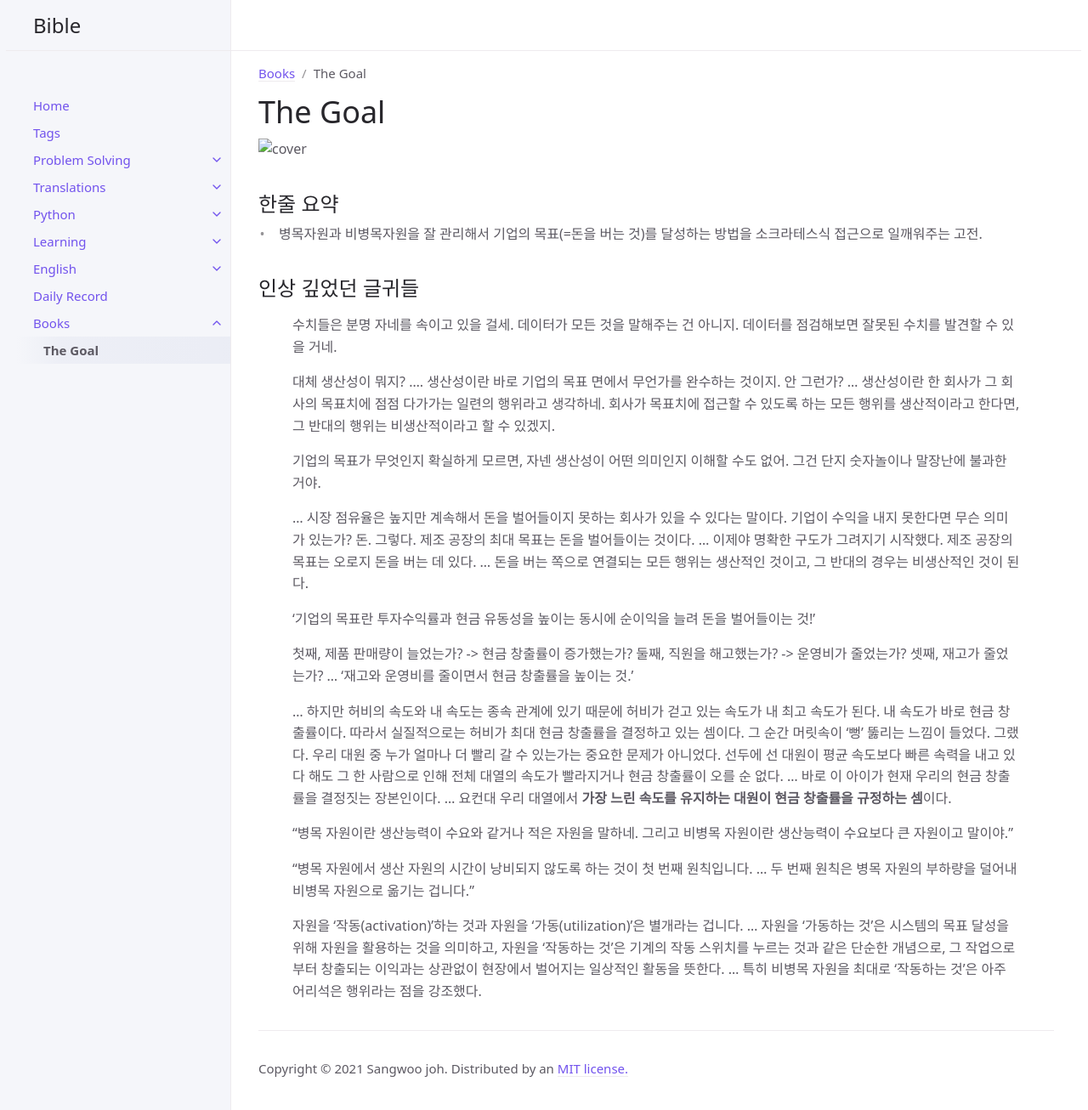
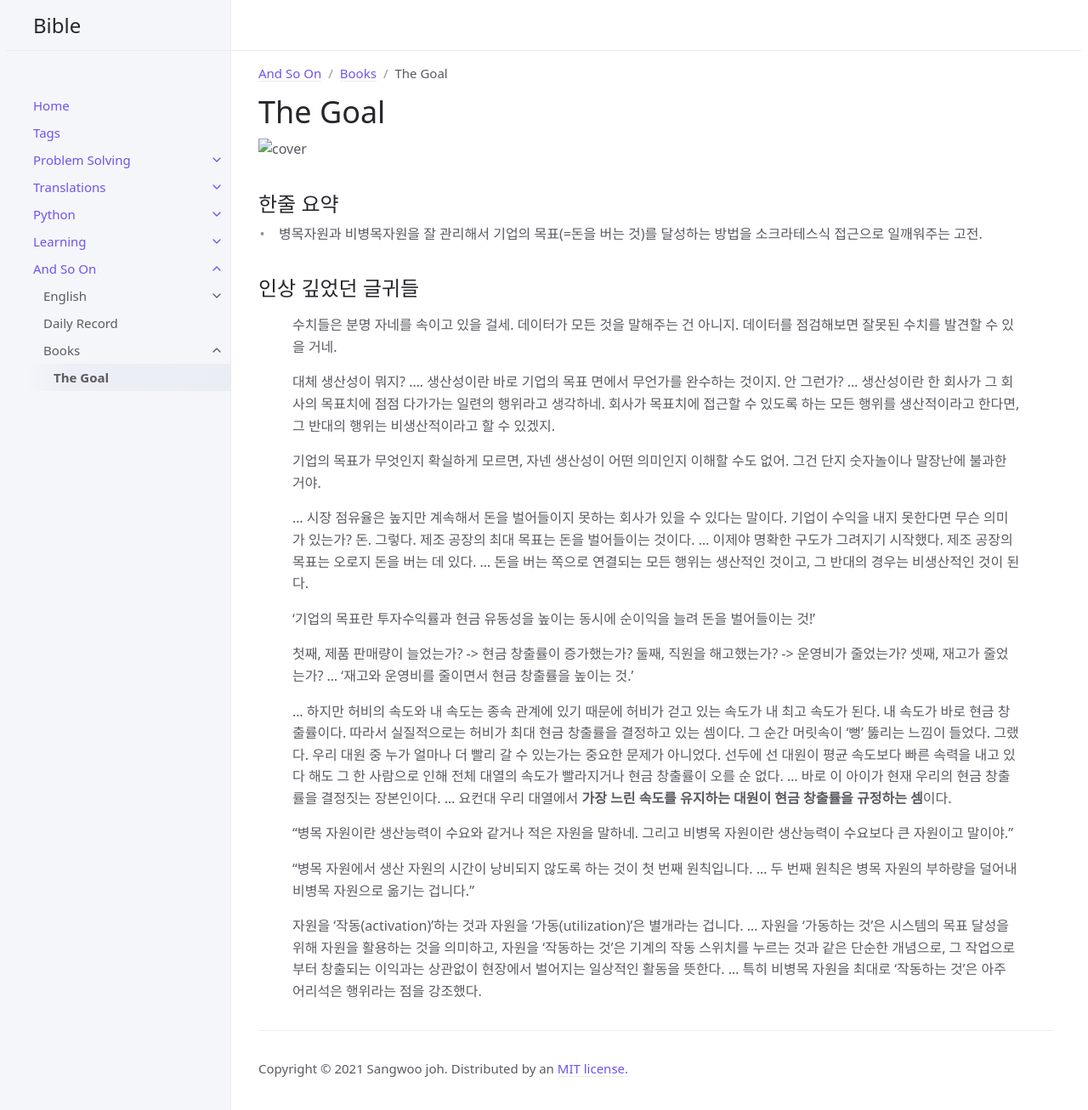
Before and after one commit to sangwoo-joh/bible-archive, a Jekyll site: the page built from etc/books/the-goal.md, in a window 1280 px wide and 1309 px high. Shown: the top 1306 px of the window at 85% size. Built offline with Jekyll 4.4.1, drawn with Linux system fonts in a browser that asks for light colours; a script that is not in the unit is left out.

Commit message:
Move under etc

```diff
--- a/books/the-goal.md
+++ b/etc/books/the-goal.md
@@ -2,11 +2,12 @@
 layout: page
 title: The Goal
 parent: Books
+grand_parent: And So On
 ---
 
 # The Goal
 
-![cover]({{site.url}}/bible/books/cover/the-goal.jpg)
+![cover]({{site.url}}/bible/etc/books/cover/the-goal.jpg)
 
 ## 한줄 요약
  - 병목자원과 비병목자원을 잘 관리해서 기업의 목표(=돈을 버는 것)를
--- a/daily/index.md
+++ b/etc/daily/index.md
@@ -3,6 +3,7 @@ layout: default
 title: Daily Record
 nav_order: 3
 permalink: /daily/
+parent: And So On
 ---
 
 # Daily Record
--- a/english/grammar.md
+++ b/etc/english/grammar.md
@@ -3,6 +3,7 @@ layout: default
 title: Grammar
 permalink: /english/grammar/
 parent: English
+grand_parent: And So On
 ---
 
 # Notes on Grammar
--- a/english/index.md
+++ b/etc/english/index.md
@@ -3,6 +3,7 @@ layout: default
 title: English
 nav_order: 3
 permalink: /english/
+parent: And So On
 has_children: true
 ---
 
--- a/books/index.md
+++ b/etc/index.md
@@ -1,7 +1,7 @@
 ---
 layout: default
-title: Books
+title: And So On
 nav_order: 3
-permalink: /books/
+permalink: /etc/
 has_children: true
 ---
```
Also changed, not shown: etc/books/index.md (added, +8 -0 lines), etc/books/cover/the-goal.jpg (renamed from books/cover/the-goal.jpg).
